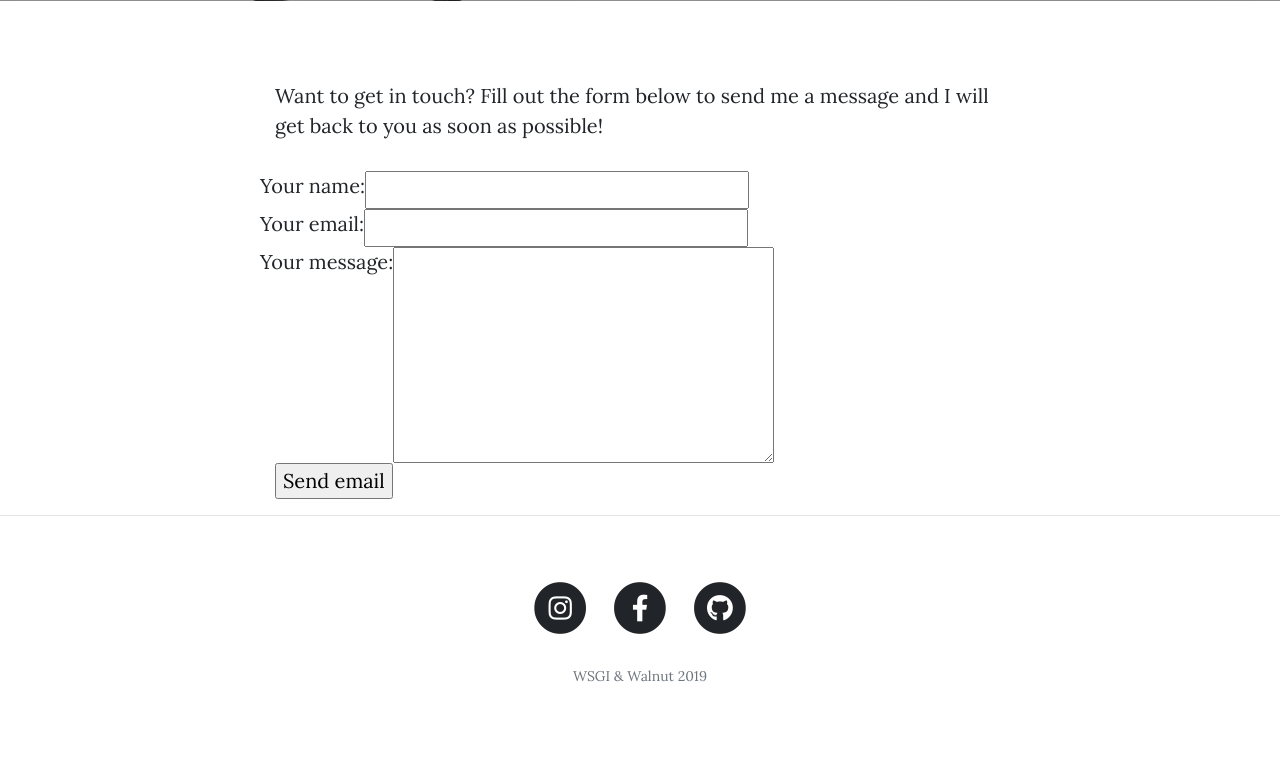
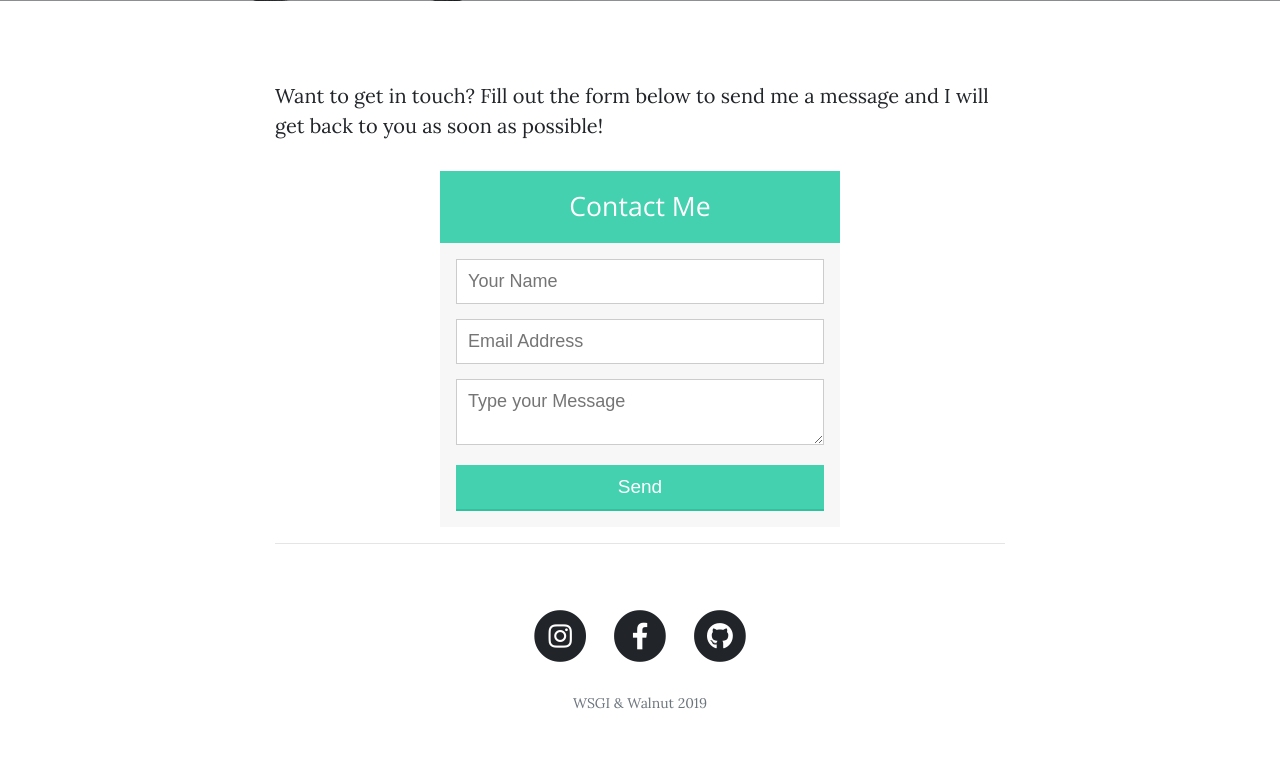
Before and after one commit to JohnOBenJ3/Capstone---Blog, a Django app: page /contact/ in a window 1280 px wide. Shown: the part 531-1310 px from the top of the page. Before the commit the page ends 1213 px from the top, so only its background shows below. Run offline with Django 3.2, Linux system fonts and the light colour scheme; some libraries are stand-ins or nearby versions.

Commit message:
final style changes

```diff
--- a/django_blog/blog/templates/blog/contact.html
+++ b/django_blog/blog/templates/blog/contact.html
@@ -9,7 +9,7 @@
   <meta name="description" content="">
   <meta name="author" content="">
 
-  <title>Blog - Contact</title>
+  <title>WSGI & Walnut - Contact</title>
 
   <!-- Bootstrap core CSS -->
   <link href="{% static 'vendor/bootstrap/css/bootstrap.min.css' %}" rel="stylesheet">
@@ -68,7 +68,6 @@
     </div>
   </header>
 
-
   <!-- Main Content -->
   <div class="container">
     <div class="row">
@@ -77,28 +76,97 @@
         <!-- Contact Form - Enter your email address on line 19 of the mail/contact_me.php file to make this form work. -->
         <!-- WARNING: Some web hosts do not allow emails to be sent through forms to common mail hosts like Gmail or Yahoo. It's recommended that you use a private domain email address! -->
         <!-- To use the contact form, your site must be on a live web host with PHP! The form will not work locally! -->
-        <div id="after_submit"></div>
-<form id="contact_form" action="https://www.enformed.io/asm9hpxv" method="POST" enctype="multipart/form-data">
-  <div class="row">
-    <label class="required" for="name">Your name:</label><br />
-    <input id="name" class="input" name="name" type="text" value="" size="30" /><br />
-    <span id="name_validation" class="error_message"></span>
-  </div>
-  <div class="row">
-    <label class="required" for="email">Your email:</label><br />
-    <input id="email" class="input" name="email" type="text" value="" size="30" /><br />
-    <span id="email_validation" class="error_message"></span>
-  </div>
-  <div class="row">
-    <label class="required" for="message">Your message:</label><br />
-    <textarea id="message" class="input" name="message" rows="7" cols="30"></textarea><br />
-    <span id="message_validation" class="error_message"></span>
-  </div>
+        <div class="form-style-6">
+            <h1>Contact Me</h1>
+            <form action="https://www.enformed.io/asm9hpxv" method="POST">
+            <input type="text" name="field1" placeholder="Your Name" />
+            <input type="email" name="field2" placeholder="Email Address" />
+            <textarea name="field3" placeholder="Type your Message"></textarea>
+            <input type="submit" value="Send" />
+            <input type="hidden" name="*redirect" value="https://cryptic-castle-88005.herokuapp.com/" />
 
-    <input id="submit_button" type="submit" value="Send email" />
-      </div>
-    </div>
-  </div>
+            </form>
+            </div>
+            <style type="text/css">
+              .form-style-6{
+                font: 95% Arial, Helvetica, sans-serif;
+                max-width: 400px;
+                margin: 10px auto;
+                padding: 16px;
+                background: #F7F7F7;
+              }
+              .form-style-6 h1{
+                background: #43D1AF;
+                padding: 20px 0;
+                font-size: 140%;
+                font-weight: 300;
+                text-align: center;
+                color: #fff;
+                margin: -16px -16px 16px -16px;
+              }
+              .form-style-6 input[type="text"],
+              .form-style-6 input[type="date"],
+              .form-style-6 input[type="datetime"],
+              .form-style-6 input[type="email"],
+              .form-style-6 input[type="number"],
+              .form-style-6 input[type="search"],
+              .form-style-6 input[type="time"],
+              .form-style-6 input[type="url"],
+              .form-style-6 textarea,
+              .form-style-6 select
+              {
+                -webkit-transition: all 0.30s ease-in-out;
+                -moz-transition: all 0.30s ease-in-out;
+                -ms-transition: all 0.30s ease-in-out;
+                -o-transition: all 0.30s ease-in-out;
+                outline: none;
+                box-sizing: border-box;
+                -webkit-box-sizing: border-box;
+                -moz-box-sizing: border-box;
+                width: 100%;
+                background: #fff;
+                margin-bottom: 4%;
+                border: 1px solid #ccc;
+                padding: 3%;
+                color: #555;
+                font: 95% Arial, Helvetica, sans-serif;
+              }
+              .form-style-6 input[type="text"]:focus,
+              .form-style-6 input[type="date"]:focus,
+              .form-style-6 input[type="datetime"]:focus,
+              .form-style-6 input[type="email"]:focus,
+              .form-style-6 input[type="number"]:focus,
+              .form-style-6 input[type="search"]:focus,
+              .form-style-6 input[type="time"]:focus,
+              .form-style-6 input[type="url"]:focus,
+              .form-style-6 textarea:focus,
+              .form-style-6 select:focus
+              {
+                box-shadow: 0 0 5px #43D1AF;
+                padding: 3%;
+                border: 1px solid #43D1AF;
+              }
+
+              .form-style-6 input[type="submit"],
+              .form-style-6 input[type="button"]{
+                box-sizing: border-box;
+                -webkit-box-sizing: border-box;
+                -moz-box-sizing: border-box;
+                width: 100%;
+                padding: 3%;
+                background: #43D1AF;
+                border-bottom: 2px solid #30C29E;
+                border-top-style: none;
+                border-right-style: none;
+                border-left-style: none;
+                color: #fff;
+              }
+              .form-style-6 input[type="submit"]:hover,
+              .form-style-6 input[type="button"]:hover{
+                background: #2EBC99;
+              }
+              </style>
+
 
   <hr>
 
@@ -109,7 +177,7 @@
         <div class="col-lg-8 col-md-10 mx-auto">
           <ul class="list-inline text-center">
             <li class="list-inline-item">
-              <a href="#">
+              <a href="https://www.instagram.com/orrin_johnson_woodworks/">
                 <span class="fa-stack fa-lg">
                   <i class="fas fa-circle fa-stack-2x"></i>
                   <i class="fab fa-instagram fa-stack-1x fa-inverse"></i>
@@ -117,7 +185,7 @@
               </a>
             </li>
             <li class="list-inline-item">
-              <a href="#">
+              <a href="https://www.facebook.com/OrrinJohnson22/">
                 <span class="fa-stack fa-lg">
                   <i class="fas fa-circle fa-stack-2x"></i>
                   <i class="fab fa-facebook-f fa-stack-1x fa-inverse"></i>
@@ -125,7 +193,7 @@
               </a>
             </li>
             <li class="list-inline-item">
-              <a href="#">
+              <a href="https://github.com/JohnOBenJ3">
                 <span class="fa-stack fa-lg">
                   <i class="fas fa-circle fa-stack-2x"></i>
                   <i class="fab fa-github fa-stack-1x fa-inverse"></i>
--- a/django_blog/blog/templates/blog/post_detail.html
+++ b/django_blog/blog/templates/blog/post_detail.html
@@ -92,7 +92,7 @@
         <div class="col-lg-8 col-md-10 mx-auto">
           <ul class="list-inline text-center">
             <li class="list-inline-item">
-              <a href="#">
+              <a href="https://www.instagram.com/orrin_johnson_woodworks/">
                 <span class="fa-stack fa-lg">
                   <i class="fas fa-circle fa-stack-2x"></i>
                   <i class="fab fa-instagram fa-stack-1x fa-inverse"></i>
@@ -100,7 +100,7 @@
               </a>
             </li>
             <li class="list-inline-item">
-              <a href="#">
+              <a href="https://www.facebook.com/OrrinJohnson22/">
                 <span class="fa-stack fa-lg">
                   <i class="fas fa-circle fa-stack-2x"></i>
                   <i class="fab fa-facebook-f fa-stack-1x fa-inverse"></i>
--- a/django_blog/django_blog/settings.py
+++ b/django_blog/django_blog/settings.py
@@ -28,7 +28,7 @@ SECRET_KEY = os.environ.get('SECRET_KEY') or 'super_secret_key'
 
 
 # SECURITY WARNING: don't run with debug turned on in production!
-DEBUG = False
+DEBUG = True
 
 
 ALLOWED_HOSTS = ['127.0.0.1', '.herokuapp.com']
@@ -64,7 +64,6 @@ SERVER_EMAIL = ''
 # Application definition
 
 INSTALLED_APPS = [
-    'whitenoise.runserver_nostatic',
     'blog.apps.BlogConfig',
     'django.contrib.admin',
     'django.contrib.auth',
--- a/django_blog/django_blog/wsgi.py
+++ b/django_blog/django_blog/wsgi.py
@@ -17,6 +17,3 @@ from django.core.wsgi import get_wsgi_application
 os.environ.setdefault('DJANGO_SETTINGS_MODULE', 'django_blog.settings')
 
 application = get_wsgi_application()
-
-from whitenoise.django import DjangoWhiteNoise
-application = DjangoWhiteNoise(application)
```
Also changed, not shown: django_blog/blog/templates/blog/about.html (+4 -4 lines), django_blog/blog/templates/blog/edit_post.html (+29 -0 lines), django_blog/blog/templates/blog/index.html (+5 -5 lines).
